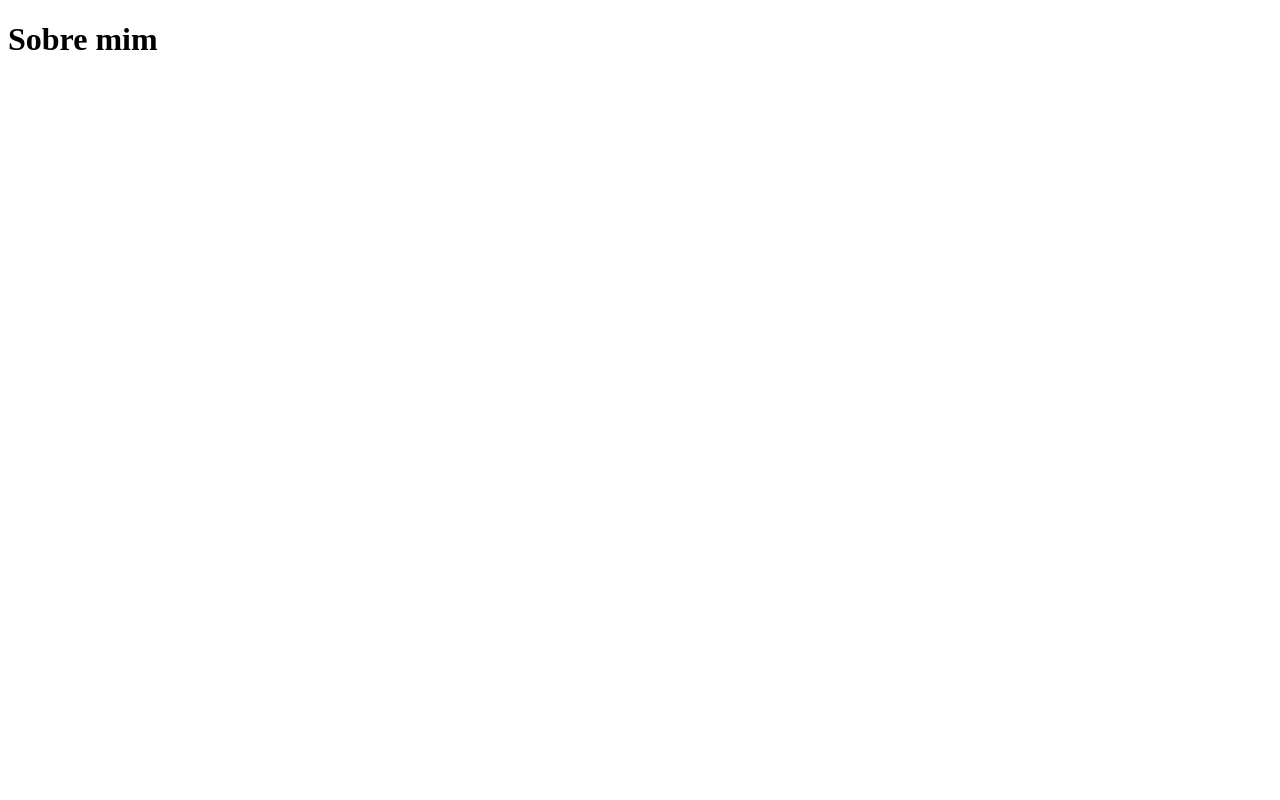
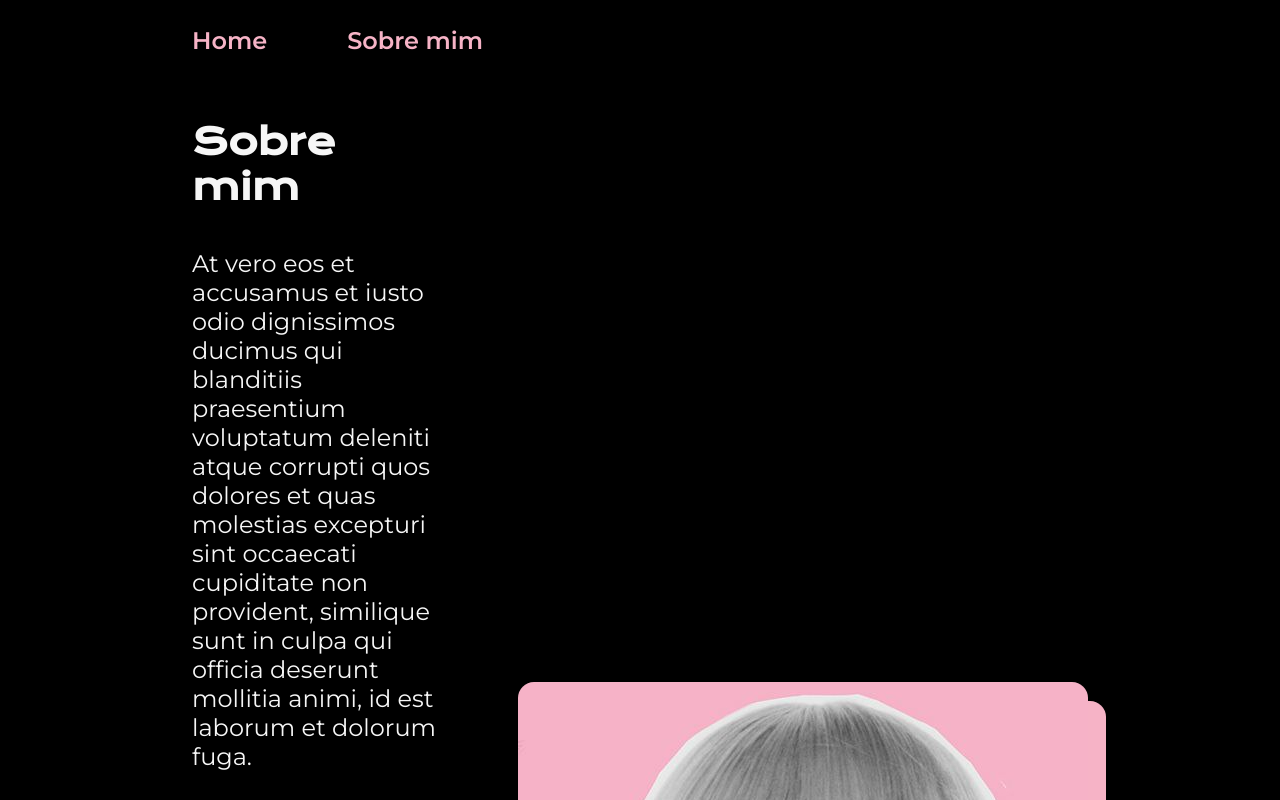
Before and after one commit to JoaoPedro-cody/Portif-lio-Alura, a plain HTML site: page About.html in a window 1280 px wide. Shown: the top 800 px of the page. Drawn offline with nearby package versions, Linux system fonts and the light colour scheme.

Commit message:
Estiliza a pagina sobre mim

```diff
--- a/About.html
+++ b/About.html
@@ -4,8 +4,39 @@
     <meta charset="UTF-8">
     <meta name="viewport" content="width=device-width, initial-scale=1.0">
     <title>Sobre mim</title>
+    <link rel="preconnect" href="https://fonts.googleapis.com">
+    <link rel="preconnect" href="https://fonts.gstatic.com" crossorigin>
+    <link href="https://fonts.googleapis.com/css2?family=Krona+One&family=Montserrat:ital,wght@0,100..900;1,100..900&display=swap" rel="stylesheet">
+    <link rel="stylesheet" href="Styles/style.css">
+    <link rel="stylesheet" href="Styles/reset.css">
 </head>
 <body>
-    <h1>Sobre mim</h1>
+    <header class="cabecalho-main">
+        <nav class="cabecalho-nav">
+            <a class="cabecalho-link" href="Index.html">Home</a>
+            <a class="cabecalho-link" href="About.html">Sobre mim</a>
+        </nav>
+    </header>
+    <main class="apresentacao">
+        <section class="wrapper-conteudo">
+            <h1 class="titulo-main">Sobre mim</h1>
+            <p class="paragrafo-main">
+                At vero eos et accusamus et iusto odio dignissimos ducimus qui blanditiis
+                praesentium voluptatum deleniti atque corrupti quos dolores et quas molestias excepturi sint occaecati cupiditate
+                non provident, similique sunt in culpa qui officia deserunt mollitia animi, id est laborum et dolorum fuga.
+            </p>
+            <p class="paragrafo-main">
+                Et harum quidem rerum facilis est et expedita distinctio. Nam libero tempore, cum soluta nobis est eligendi
+                optio cumque nihil impedit quo minus id quod maxime placeat facere possimus, omnis voluptas assumenda est, omnis dolor repellendus.
+                Temporibus autem quibusdam et aut officiis debitis aut rerum necessitatibus saepe eveniet ut et voluptates repudiandae sint et molestiae
+                non recusandae. Itaque earum rerum hic tenetur a sapiente delectus, ut aut reiciendis voluptatibus maiores alias consequatur aut perferendis
+                doloribus asperiores ipsum delis forum birol parela maxime infena. Excepteur sint occaecat cupidatat non.
+            </p>
+        </section>
+        <img class="imagem-main" src="assets/igor.jpg" alt="Foto Dev">
+    </main>
+    <footer class="rodape-main">
+        <p>Desenvolvido por Cody</p>
+    </footer>
 </body>
 </html>
```
Also changed, not shown: Index.html (+2 -2 lines).
